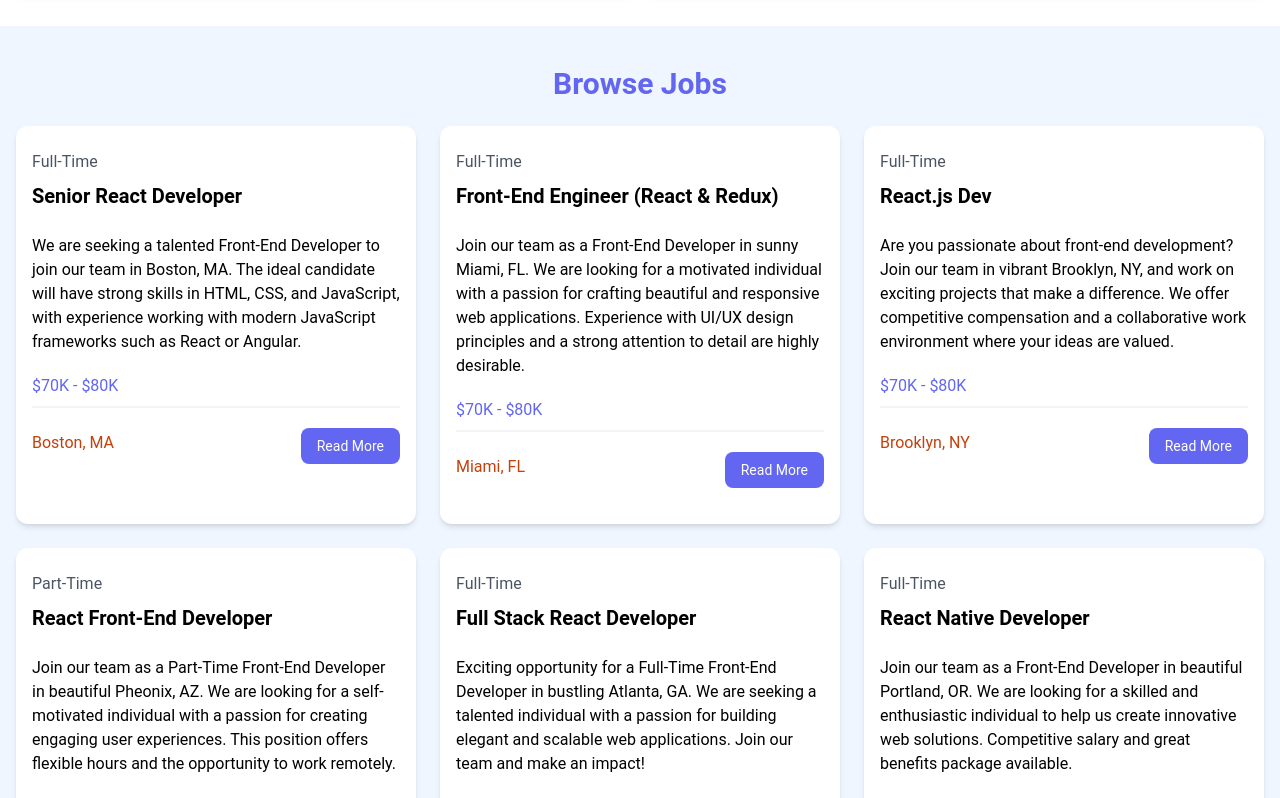
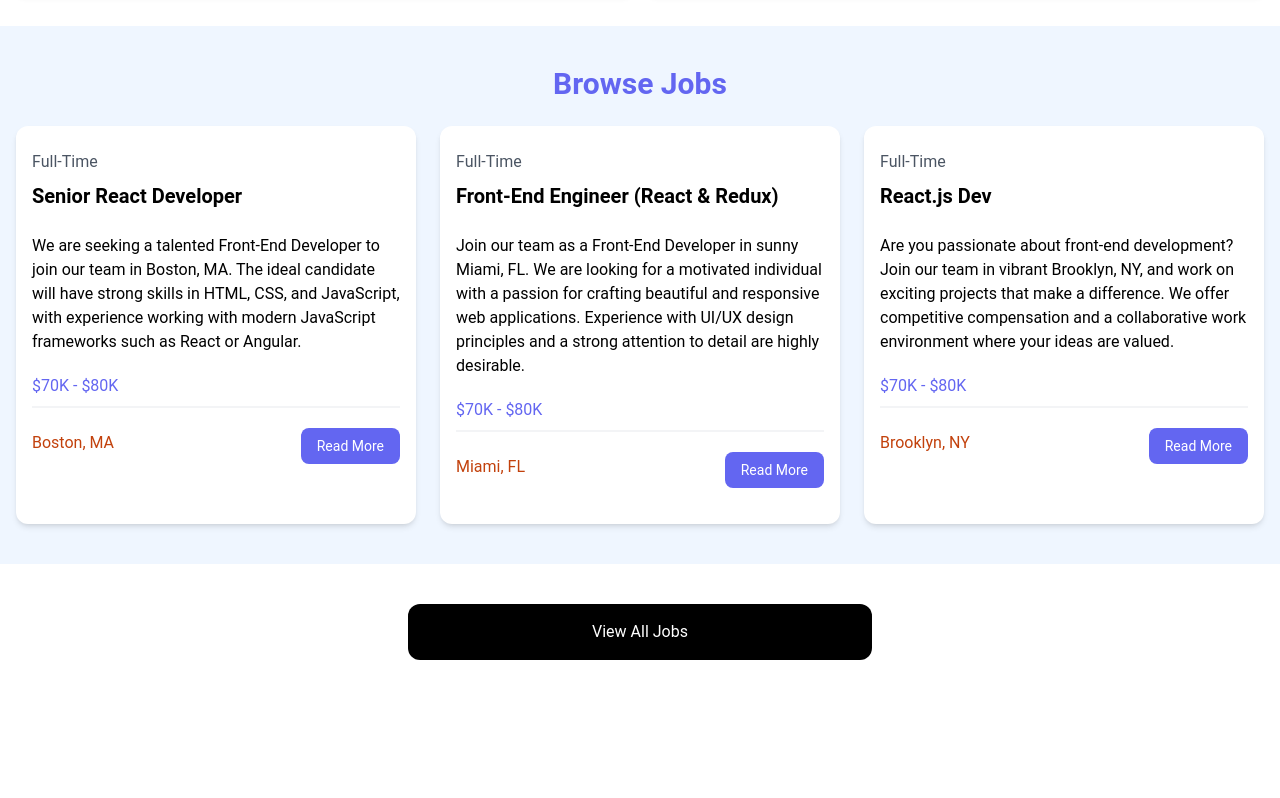
Before and after one commit to sanilal/React-Job-Board-SPA, a React (Vite) app: page / in a window 1280 px wide. Shown: the part 583-1381 px from the top of the page. After the commit the page ends 1283 px from the top, so only its background shows below. Built offline with nearby package versions, Linux system fonts and the light colour scheme.

Commit message:
recent jobs

```diff
--- a/src/components/JobListings.jsx
+++ b/src/components/JobListings.jsx
@@ -3,7 +3,7 @@ import jobs from '../jobs.json'
 import JobListing from './JobListing'
 
 const JobListings = () => {
-    console.log(jobs)
+    const recentJobs = jobs.slice(0,3);
   return (
     <section className="bg-blue-50 px-4 py-10">
       <div className="container-xl lg:container m-auto">
@@ -11,7 +11,7 @@ const JobListings = () => {
           Browse Jobs
         </h2>
         <div className="grid grid-cols-1 md:grid-cols-3 gap-6">
-            { jobs.map((job)=>(
+            { recentJobs.map((job)=>(
                <JobListing key={job.id} job={job} />
             )) }
 
```
